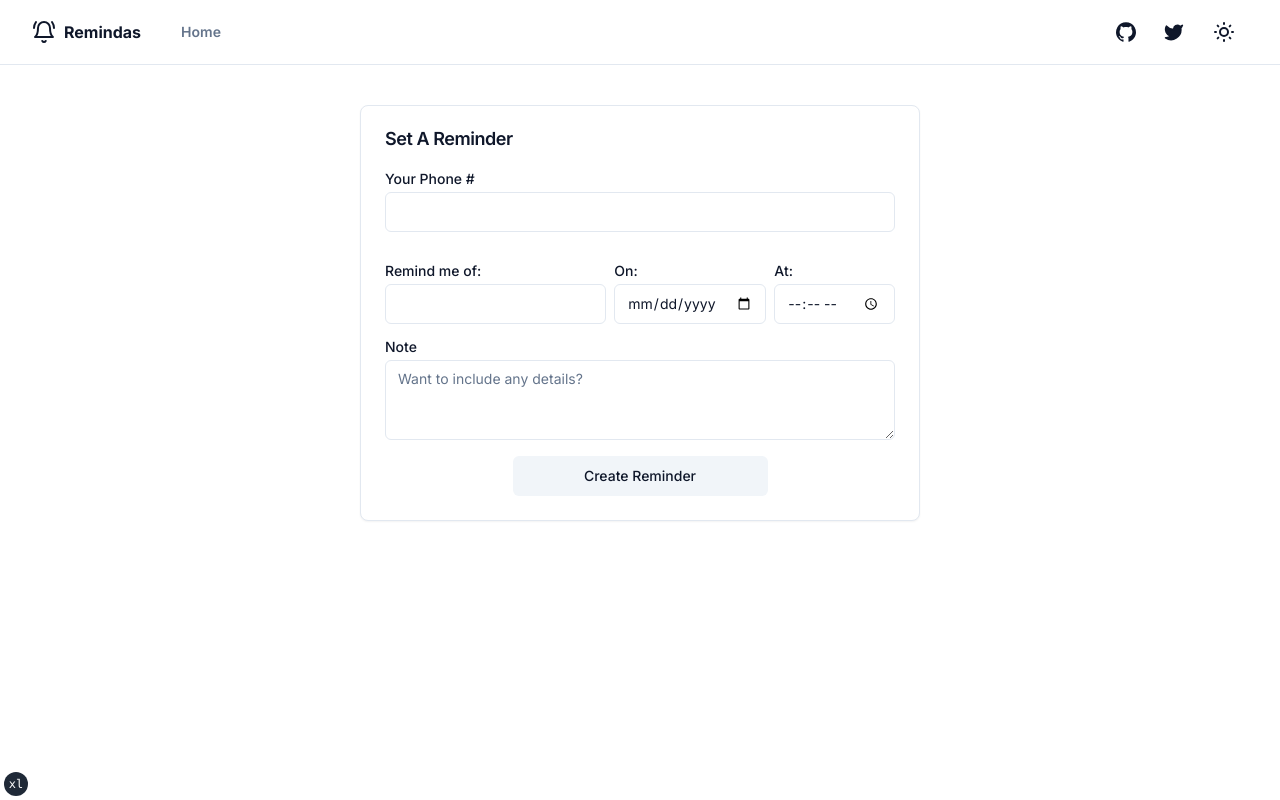
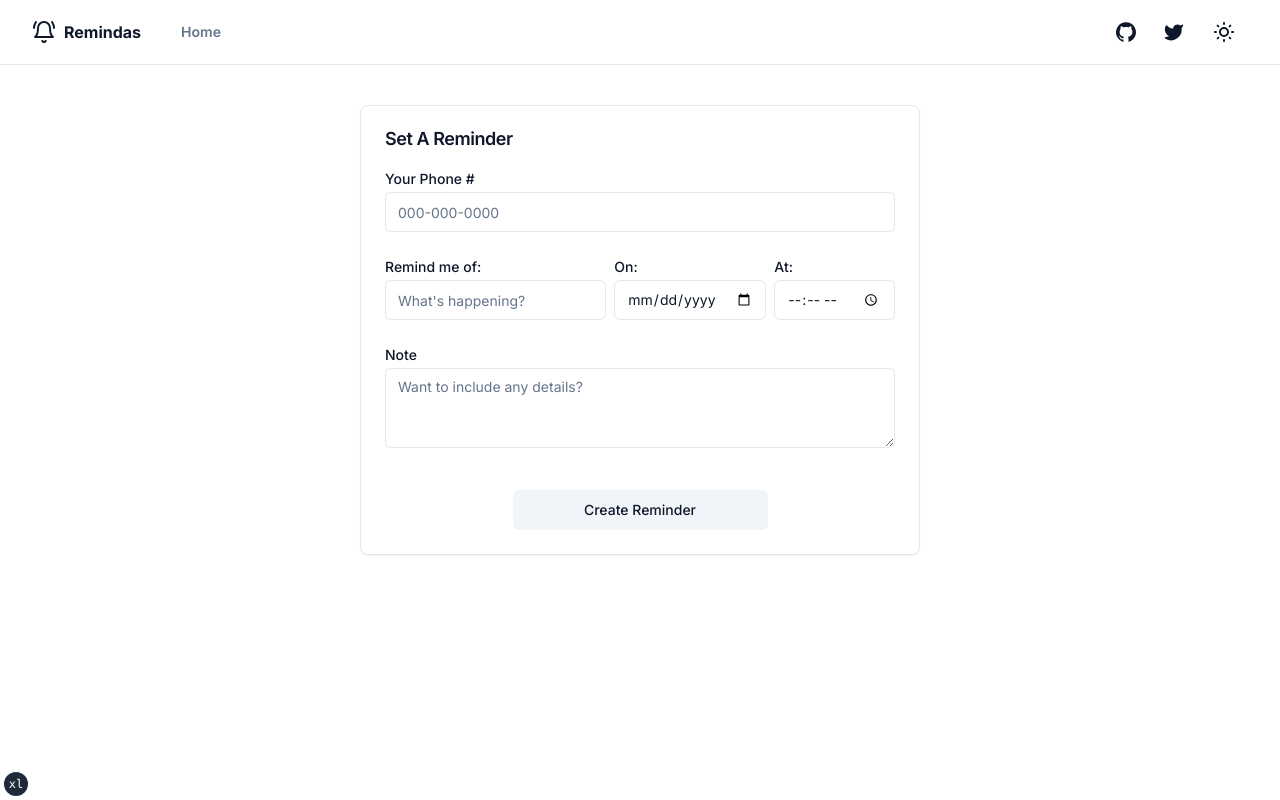
Before and after one commit to FlapShatner/remindas, a Next.js app: page / in a window 1280 px wide. Built offline with nearby package versions, Linux system fonts and the light colour scheme.

Commit message:
display error messages in ui

```diff
--- a/components/error-message.tsx
+++ b/components/error-message.tsx
@@ -1,3 +1,7 @@
 export default function ErrorMessage({ children }) {
-  return <div>{children}</div>
+  return (
+    <div className="h-[20px] text-sm font-bold text-destructive">
+      {children}
+    </div>
+  )
 }
--- a/components/main-card.tsx
+++ b/components/main-card.tsx
@@ -1,8 +1,8 @@
 "use client"
 
-import { FunctionComponent, useRef } from "react"
+import { FunctionComponent } from "react"
 import { zodResolver } from "@hookform/resolvers/zod"
-import { FieldError, SubmitHandler, useForm } from "react-hook-form"
+import { SubmitHandler, useForm } from "react-hook-form"
 import { z } from "zod"
 
 import { Button } from "@/components/ui/button"
@@ -54,17 +54,18 @@ const MainCard: FunctionComponent<Props> = () => {
       </CardHeader>
       <CardContent>
         <form>
-          <div className="grid w-full items-center gap-4">
+          <div className="grid w-full items-center gap-1">
             <MainInput
               id="number"
               type="string"
-              placeholder="Phone #"
+              placeholder="000-000-0000"
               label="Your Phone #"
               register={register}
               name={"number"}
             />
-            <ErrorMessage>{errors.number?.message}</ErrorMessage>
+            <ErrorMessage>{errors.numbers?.message}</ErrorMessage>
             <div className="flex flex-col gap-2 md:flex-row">
+              <div>
                 <MainInput
                   id="title"
                   type="text"
@@ -73,6 +74,8 @@ const MainCard: FunctionComponent<Props> = () => {
                   register={register}
                   name={"title"}
                 />
+              </div>
+              <div>
                 <MainInput
                   id="date"
                   type="date"
@@ -80,6 +83,8 @@ const MainCard: FunctionComponent<Props> = () => {
                   register={register}
                   name={"date"}
                 />
+              </div>
+              <div>
                 <MainInput
                   id="time"
                   type="time"
@@ -88,6 +93,13 @@ const MainCard: FunctionComponent<Props> = () => {
                   name={"time"}
                 />
               </div>
+            </div>
+            <ErrorMessage>
+              {errors.title?.message ??
+                errors.date?.message ??
+                errors.time?.message ??
+                null}
+            </ErrorMessage>
             <div className="flex flex-col space-y-1.5">
               <Label htmlFor="body">Note</Label>
               <Textarea
@@ -96,6 +108,7 @@ const MainCard: FunctionComponent<Props> = () => {
                 register={register}
                 name={"body"}
               />
+              <ErrorMessage>{errors.body?.message}</ErrorMessage>
             </div>
           </div>
           <div className="flex justify-center">
--- a/components/ui/input.tsx
+++ b/components/ui/input.tsx
@@ -10,10 +10,11 @@ export interface InputProps
 }
 
 const Input = React.forwardRef<HTMLInputElement, InputProps>(
-  ({ className, type, register, name, ...props }, ref) => {
+  ({ className, type, register, name, placeholder, ...props }, ref) => {
     return (
       <input
         type={type}
+        placeholder={placeholder}
         className={cn(
           "flex h-10 w-full rounded-md border border-input bg-transparent px-3 py-2 text-sm ring-offset-background file:border-0 file:bg-transparent file:text-sm file:font-medium placeholder:text-muted-foreground focus-visible:outline-none focus-visible:ring-2 focus-visible:ring-ring focus-visible:ring-offset-2 disabled:cursor-not-allowed disabled:opacity-50",
           className
```
Lines whose indentation alone changed are shown as unchanged.
